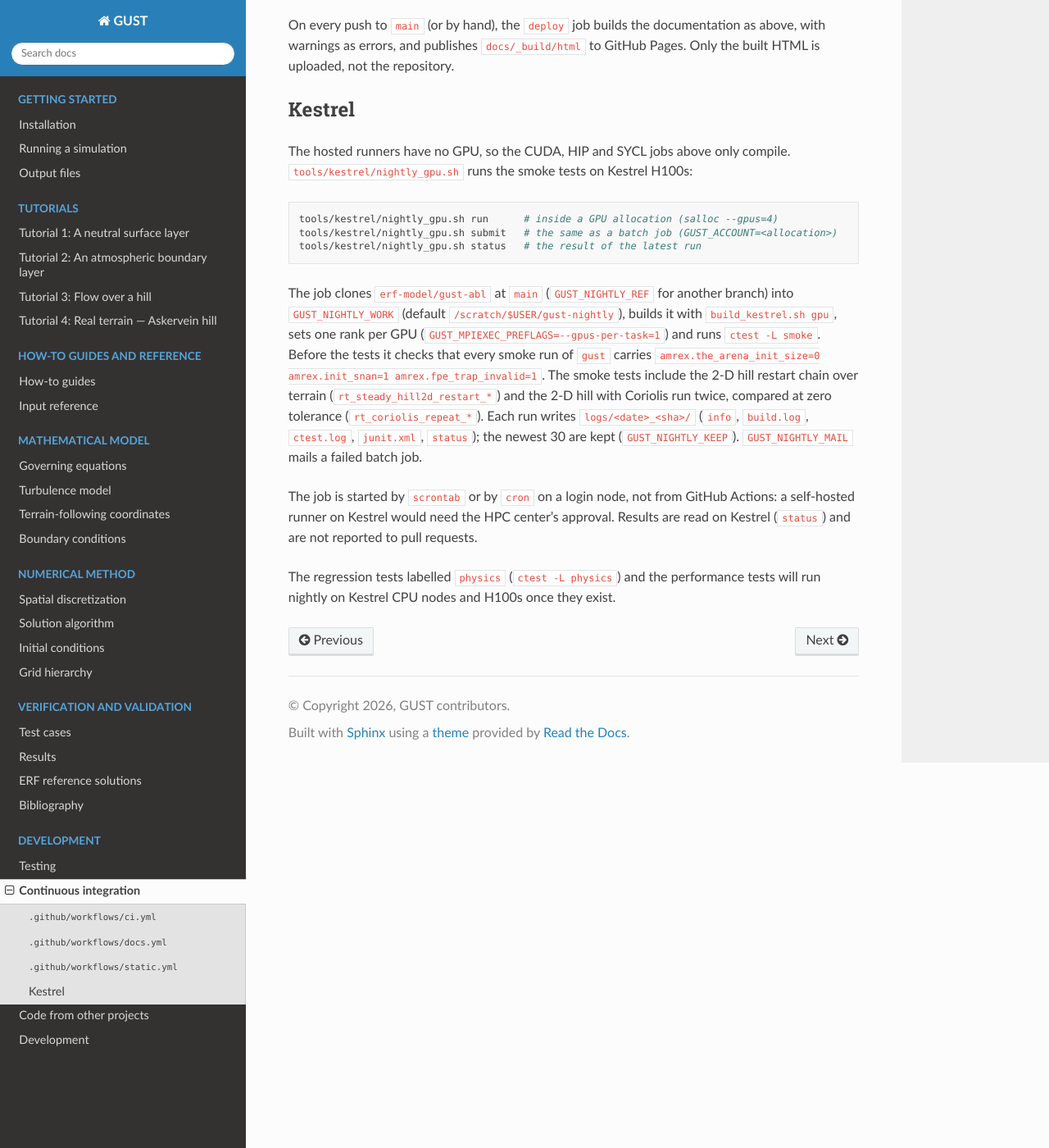
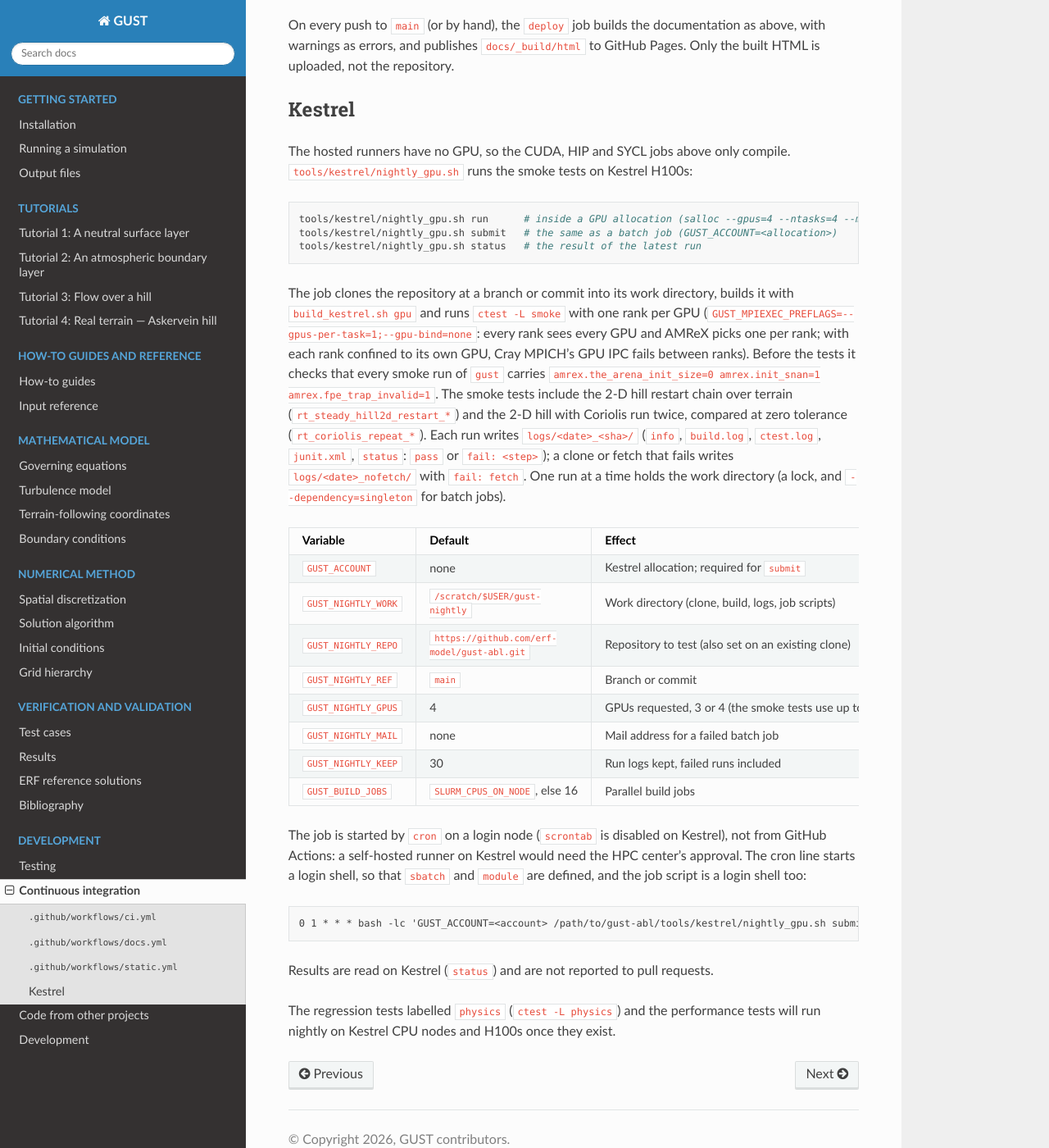
Before and after one commit to erf-model/gust-abl, a Sphinx documentation site: the page built from docs/ci.rst, in a window 1280 px wide and 1400 px high, scrolled down 911 px. Shown: the whole window at 82% size. Built offline with Sphinx 7.4.7 and the Read the Docs theme 3.1.0, drawn with Linux system fonts in a browser that asks for light colours.

Commit message:
Nightly GPU job: fixes from the H100 run and the reviews (audit A6)
From the first end-to-end run on Kestrel (job 19475532, 4 x H100):

- --gpus-per-task=1 alone confines each rank to its own GPU, and Cray
  MPICH's GPU IPC then fails between ranks (cuIpcOpenMemHandle, then
  "MPI_Waitall: Invalid count"): 28 of 105 smoke tests failed and 30 did
  not run. The tests now launch with --gpus-per-task=1;--gpu-bind=none
  (every rank sees every GPU, AMReX picks one per rank): 100 of 105
  passed, the rest below.
- rt_coriolis_repeat_*: inputs_steady_hill2d sets steady.max_iterations, so
  the command-line value was refused ("given more than once"). The test now
  runs inputs_steady_hill2d_restart (the same Coriolis case without the
  cap) with init.first_guess=profile and a turbulence plotfile, from empty
  directories (rt_coriolis_repeat_clean).
- kestrel_dryrun (and the new dry run): on Kestrel module is an exported
  shell function, found before the stub on PATH; its real `module reset`
  unloaded cudatoolkit and gust_refavg lost libnvJitLink. Both dry runs
  unset the function.
- scrontab is disabled on Kestrel: the docs give a cron line through a
  login shell (bash -lc), and the job script is a login shell, so sbatch
  and module are defined.

Reviews (Ann, Aaron): a failed clone or fetch writes a log with
"fail: fetch" instead of leaving last night's status; the logs are pruned
after a failure too; origin follows GUST_NIGHTLY_REPO; one run at a time
(flock, --dependency=singleton); GUST_NIGHTLY_GPUS must be 3 or 4; the
salloc hint matches the batch request; GUST_BUILD_JOBS documented; the
variables in docs/ci.rst; the dry run unsets the job's variables. Twelve
one-line mutants of the script each fail the dry run.

Co-Authored-By: Claude Opus 5.5 <noreply@anthropic.com>

```diff
--- a/docs/ci.rst
+++ b/docs/ci.rst
@@ -63,23 +63,61 @@ runs the smoke tests on Kestrel H100s:
 
 .. code-block:: bash
 
-   tools/kestrel/nightly_gpu.sh run      # inside a GPU allocation (salloc --gpus=4)
+   tools/kestrel/nightly_gpu.sh run      # inside a GPU allocation (salloc --gpus=4 --ntasks=4 --mem=240G)
    tools/kestrel/nightly_gpu.sh submit   # the same as a batch job (GUST_ACCOUNT=<allocation>)
    tools/kestrel/nightly_gpu.sh status   # the result of the latest run
 
-The job clones ``erf-model/gust-abl`` at ``main`` (``GUST_NIGHTLY_REF`` for another branch) into
-``GUST_NIGHTLY_WORK`` (default ``/scratch/$USER/gust-nightly``), builds it with ``build_kestrel.sh gpu``, sets one
-rank per GPU (``GUST_MPIEXEC_PREFLAGS=--gpus-per-task=1``) and runs ``ctest -L smoke``. Before the tests it checks
-that every smoke run of ``gust`` carries ``amrex.the_arena_init_size=0 amrex.init_snan=1
-amrex.fpe_trap_invalid=1``. The smoke tests include the 2-D hill restart chain over terrain
-(``rt_steady_hill2d_restart_*``) and the 2-D hill with Coriolis run twice, compared at zero tolerance
-(``rt_coriolis_repeat_*``). Each run writes ``logs/<date>_<sha>/`` (``info``, ``build.log``, ``ctest.log``,
-``junit.xml``, ``status``); the newest 30 are kept (``GUST_NIGHTLY_KEEP``). ``GUST_NIGHTLY_MAIL`` mails a failed
-batch job.
+The job clones the repository at a branch or commit into its work directory, builds it with ``build_kestrel.sh
+gpu`` and runs ``ctest -L smoke`` with one rank per GPU (``GUST_MPIEXEC_PREFLAGS=--gpus-per-task=1;--gpu-bind=none``:
+every rank sees every GPU and AMReX picks one per rank; with each rank confined to its own GPU, Cray MPICH's GPU IPC
+fails between ranks). Before the tests it checks that every smoke run of ``gust`` carries
+``amrex.the_arena_init_size=0 amrex.init_snan=1 amrex.fpe_trap_invalid=1``. The smoke tests include the 2-D hill
+restart chain over terrain (``rt_steady_hill2d_restart_*``) and the 2-D hill with Coriolis run twice, compared at
+zero tolerance (``rt_coriolis_repeat_*``). Each run writes ``logs/<date>_<sha>/`` (``info``, ``build.log``,
+``ctest.log``, ``junit.xml``, ``status``: ``pass`` or ``fail: <step>``); a clone or fetch that fails writes
+``logs/<date>_nofetch/`` with ``fail: fetch``. One run at a time holds the work directory (a lock, and
+``--dependency=singleton`` for batch jobs).
 
-The job is started by ``scrontab`` or by ``cron`` on a login node, not from GitHub Actions: a self-hosted runner on
-Kestrel would need the HPC center's approval. Results are read on Kestrel (``status``) and are not reported to pull
-requests.
+.. list-table::
+   :header-rows: 1
+
+   * - Variable
+     - Default
+     - Effect
+   * - ``GUST_ACCOUNT``
+     - none
+     - Kestrel allocation; required for ``submit``
+   * - ``GUST_NIGHTLY_WORK``
+     - ``/scratch/$USER/gust-nightly``
+     - Work directory (clone, build, logs, job scripts)
+   * - ``GUST_NIGHTLY_REPO``
+     - ``https://github.com/erf-model/gust-abl.git``
+     - Repository to test (also set on an existing clone)
+   * - ``GUST_NIGHTLY_REF``
+     - ``main``
+     - Branch or commit
+   * - ``GUST_NIGHTLY_GPUS``
+     - 4
+     - GPUs requested, 3 or 4 (the smoke tests use up to 3 ranks)
+   * - ``GUST_NIGHTLY_MAIL``
+     - none
+     - Mail address for a failed batch job
+   * - ``GUST_NIGHTLY_KEEP``
+     - 30
+     - Run logs kept, failed runs included
+   * - ``GUST_BUILD_JOBS``
+     - ``SLURM_CPUS_ON_NODE``, else 16
+     - Parallel build jobs
+
+The job is started by ``cron`` on a login node (``scrontab`` is disabled on Kestrel), not from GitHub Actions: a
+self-hosted runner on Kestrel would need the HPC center's approval. The cron line starts a login shell, so that
+``sbatch`` and ``module`` are defined, and the job script is a login shell too:
+
+.. code-block:: text
+
+   0 1 * * * bash -lc 'GUST_ACCOUNT=<account> /path/to/gust-abl/tools/kestrel/nightly_gpu.sh submit'
+
+Results are read on Kestrel (``status``) and are not reported to pull requests.
 
 The regression tests labelled ``physics`` (``ctest -L physics``) and the performance tests will run nightly on
 Kestrel CPU nodes and H100s once they exist.
```
Also changed, not shown: docs/testing.rst (+8 -5 lines), 6 other files.
